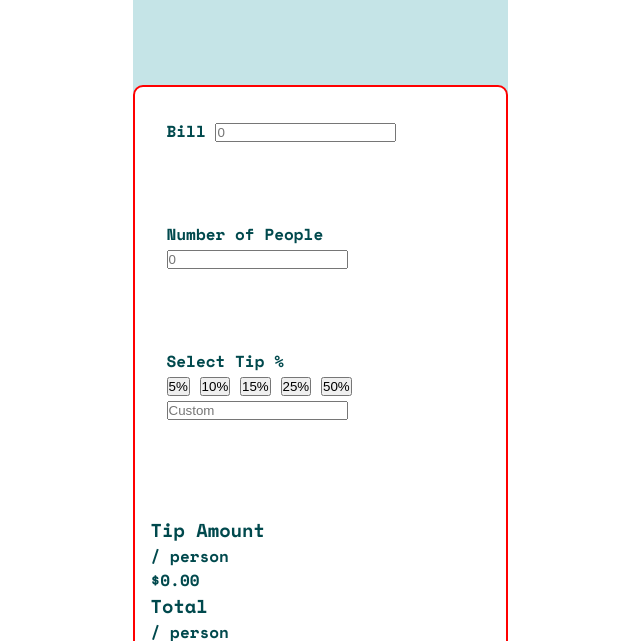
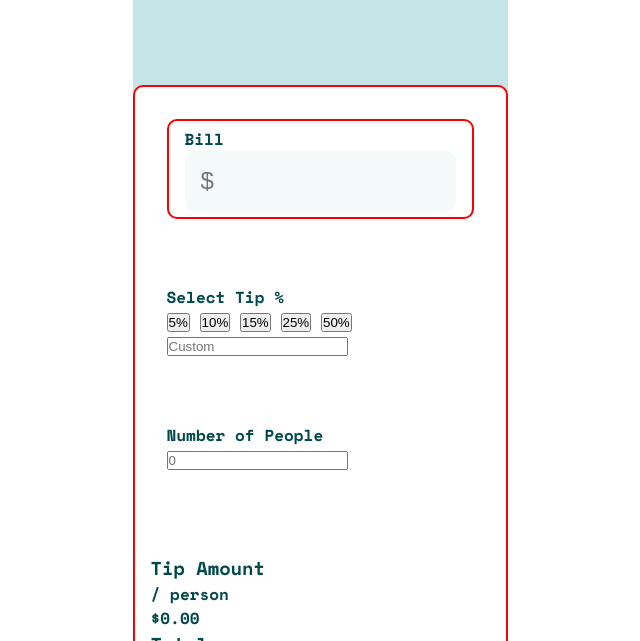
Before and after one commit to Have-Samuel/tip-calculator-app, a plain HTML site: page index.html in a window 1280 px wide. Shown: the part 155-796 px from the top of the page, without its empty margins (320-960 px from the left). Drawn offline with nearby package versions, Linux system fonts and the light colour scheme.

Commit message:
Change the placeholder

```diff
--- a/index.html
+++ b/index.html
@@ -18,15 +18,12 @@
   </header>
   <container class="container">
     <section class="section1">
-      <div class="calculator__input">
-        <label for="bill">Bill</label>
-        <input type="number" id="bill" placeholder="0" />
+      <div class="calculator__input1">
+        <label for="bill">Bill
+        <input type="number" id="bill" placeholder="$" />
+      </label>
       </div>
-      <div class="calculator__input">
-        <label for="people">Number of People</label>
-        <input type="number" id="people" placeholder="0" />
-      </div>
-      <div class="calculator__input">
+      <div class="calculator__input2">
         <label for="tip">Select Tip %</label>
         <div class="calculator__buttons">
           <button class="tip-button">5%</button>
@@ -36,6 +33,10 @@
           <button class="tip-button">50%</button>
           <input type="number" id="custom" placeholder="Custom" />
         </div>
+      </div>
+      <div class="calculator__input3">
+        <label for="people">Number of People</label>
+        <input type="number" id="people" placeholder="0" />
       </div>
     </section>
       <section class="section2">
```
